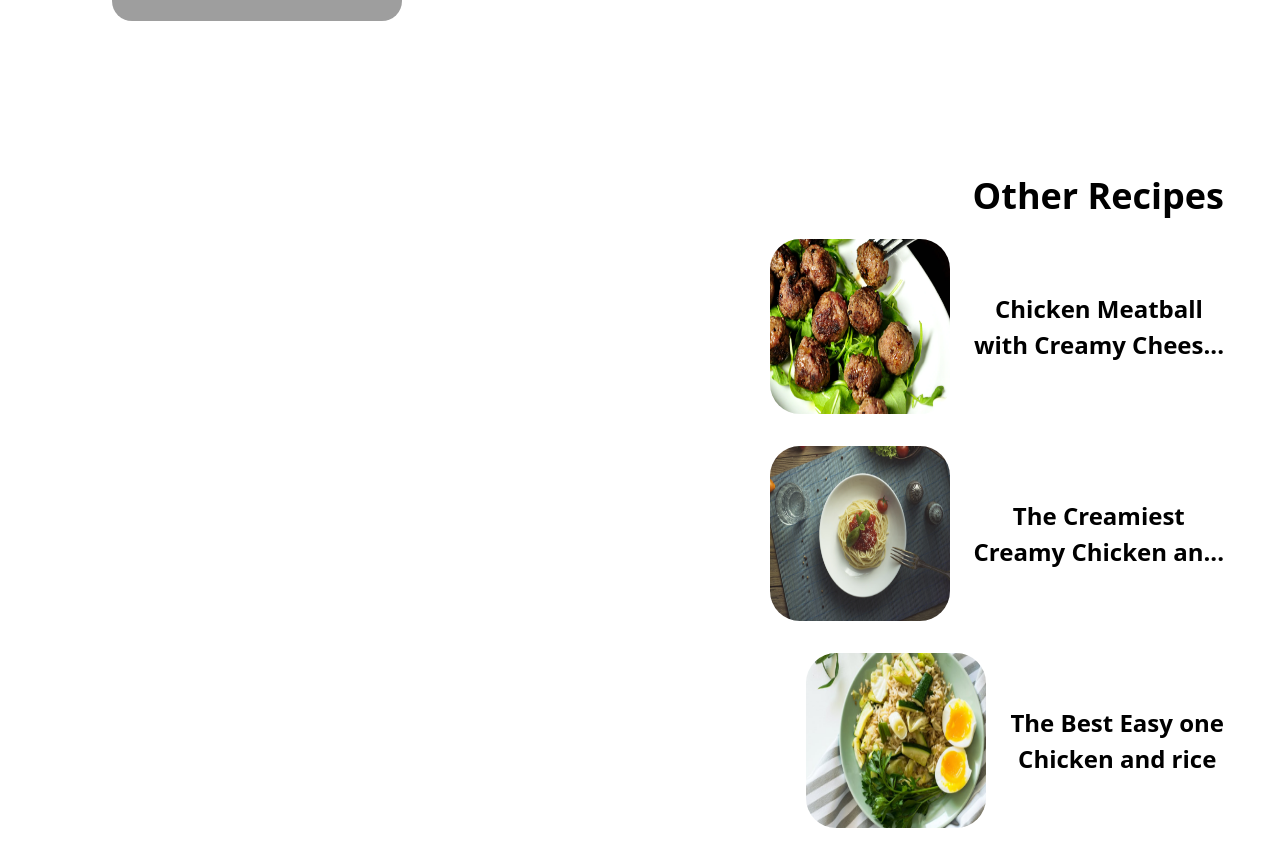
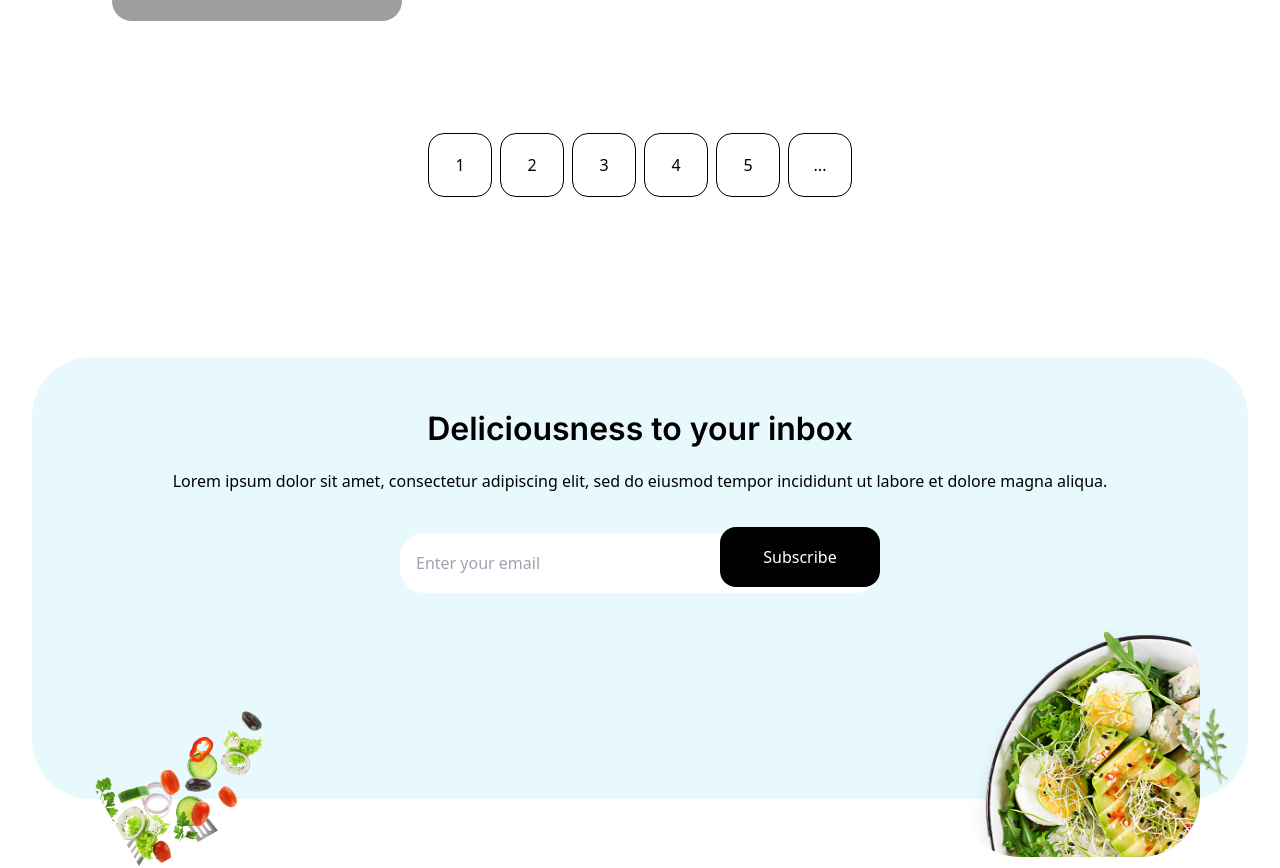
Before and after one commit to Alisher47/Fast-Food-website, a React (Vite) app: page /blog in a window 1280 px wide. Shown: the part 1812-2680 px from the top of the page. Built offline with nearby package versions, Linux system fonts and the light colour scheme; grey boxes are pictures that could not be loaded.

Commit message:
Update UI

```diff
--- a/src/assets/components/Blog/Blog List/blogData.jsx
+++ b/src/assets/components/Blog/Blog List/blogData.jsx
@@ -8,7 +8,6 @@ const BlogData = ({ title, imageSrc, text }) => {
         <img src={imageSrc} alt={title} className="w-full h-full object-cover rounded-[20px]" />
       </div>
 
-
       <div className="ml-4 w-[375px]">
         <h3 className="font-inter font-semibold text-[24px] leading-[26px] tracking-[-4%] mt-6 whitespace-nowrap">{title}</h3>
         <p className="text-[16px] text-gray-600 mt-4">{text}</p>
--- a/src/assets/components/Blog/Blog List/blogList.jsx
+++ b/src/assets/components/Blog/Blog List/blogList.jsx
@@ -1,25 +1,28 @@
-import React from 'react'
-import BLOGSDATA from './constant'
-import BlogData from './blogData'
-import OtherRecipies from '../../Recipe Details/Ingredients/otherRecipies'
+import React from 'react';
+import BLOGSDATA from './constant';
+import BlogData from './blogData';
+import OtherRecipies from '../../Recipe Details/Ingredients/otherRecipies';
 
 const BlogList = () => {
   return (
-    <div>
+    <div className="flex">
+      <div className="flex-1"> {/* This is the left side container */}
         {BLOGSDATA.map((BLOGDATA) => {
-        return(
+          return (
             <BlogData
+              key={BLOGDATA.title} // Always a good idea to add a unique key for mapping
               title={BLOGDATA.title}
               imageSrc={BLOGDATA.imageSrc}
               text={BLOGDATA.text}
             />
-        )
+          );
         })}
-      <div>
+      </div>
+      <div className="ml-8 mt-4"> {/* Add top margin to OtherRecipies */}
         <OtherRecipies />
       </div>
     </div>
-  )
-}
+  );
+};
 
-export default BlogList
+export default BlogList;
--- /dev/null
+++ b/src/assets/components/Blog/BreadCrumbs/breadCrumbs.jsx
@@ -0,0 +1,45 @@
+import React, { useState } from "react";
+import Container from '../../Recipe Details/Container/container';
+
+const BreadCrumbs = () => {
+    const [hoveredButton, setHoveredButton] = useState(null);
+
+    const handleMouseEnter = (buttonId) => {
+        setHoveredButton(buttonId);
+    };
+
+    const handleMouseLeave = () => {
+        setHoveredButton(null);
+    };
+
+    const buttons = [1, 2, 3, 4, 5, "..."];
+
+    return (
+        <div>
+            <div className="flex justify-center items-center mt-20"> {/* Adding top margin to buttons */}
+                <div className="flex space-x-2">
+                    {buttons.map((buttonId) => (
+                        <button
+                            key={buttonId}
+                            onMouseEnter={() => handleMouseEnter(buttonId)}
+                            onMouseLeave={handleMouseLeave}
+                            className={`border border-black w-16 h-16 rounded-[16px] transition-all duration-300 ${hoveredButton === buttonId
+                                    ? "bg-black text-white"
+                                    : "bg-white text-black"
+                                }`}
+                        >
+                            {buttonId}
+                        </button>
+                    ))}
+
+                </div>
+
+            </div>
+            <div className="mt-40">
+                <Container />
+            </div>
+        </div>
+    );
+};
+
+export default BreadCrumbs;
--- a/src/assets/pages/Blog/blog.jsx
+++ b/src/assets/pages/Blog/blog.jsx
@@ -2,6 +2,8 @@ import React from 'react'
 import Navbar from '../../components/Home/Navbar/navbar'
 import Header from '../../components/Blog/Header/header'
 import BlogList from '../../components/Blog/Blog List/blogList'
+import BreadCrumbs from '../../components/Blog/BreadCrumbs/breadCrumbs'
+import Footer from '../../components/Home/Footer/footer'
 
 const Blog = () => {
   return (
@@ -9,6 +11,8 @@ const Blog = () => {
       <Navbar />
       <Header />
       <BlogList />
+      <BreadCrumbs />
+      <Footer />
     </div>
   )
 }
```
Lines whose indentation alone changed are shown as unchanged.
